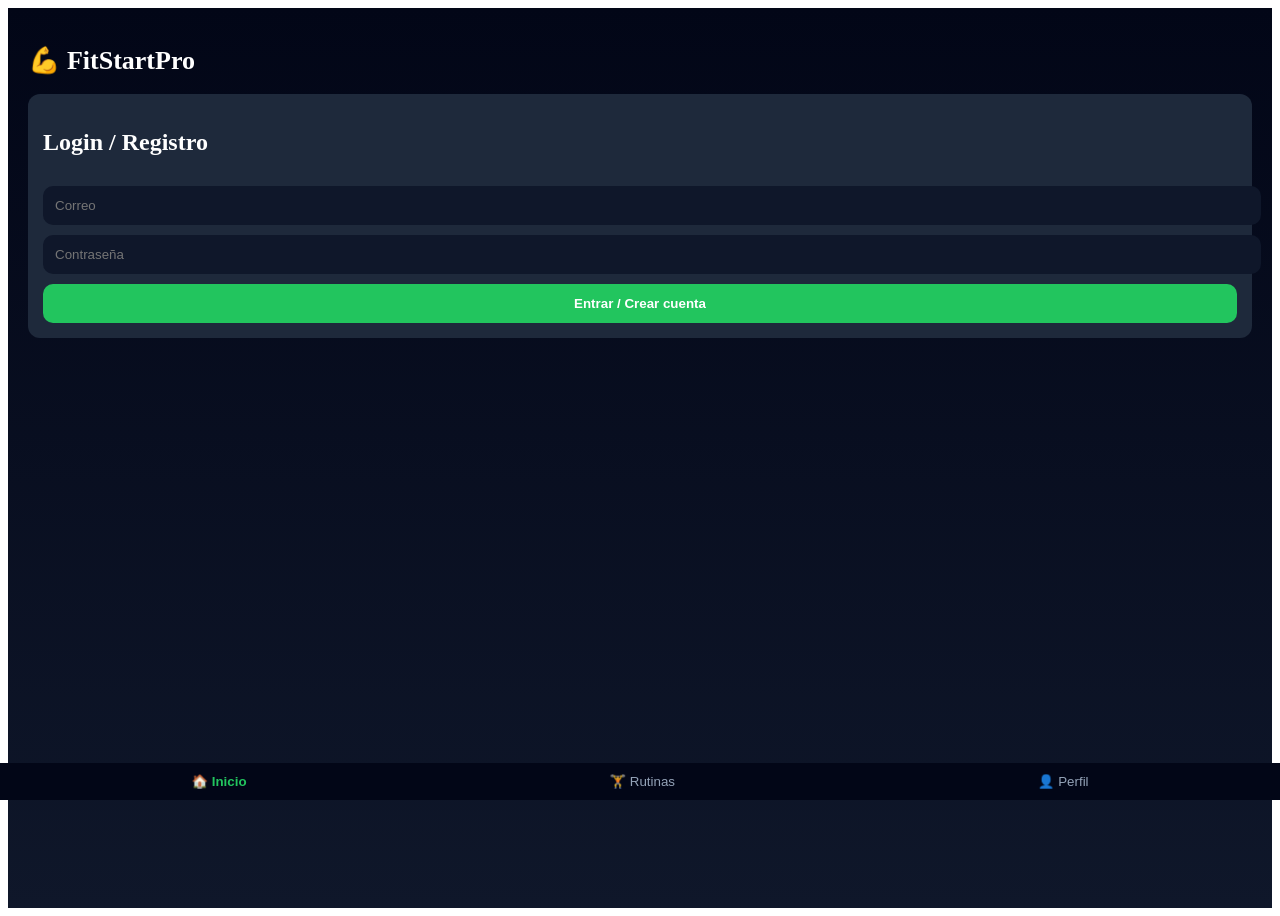
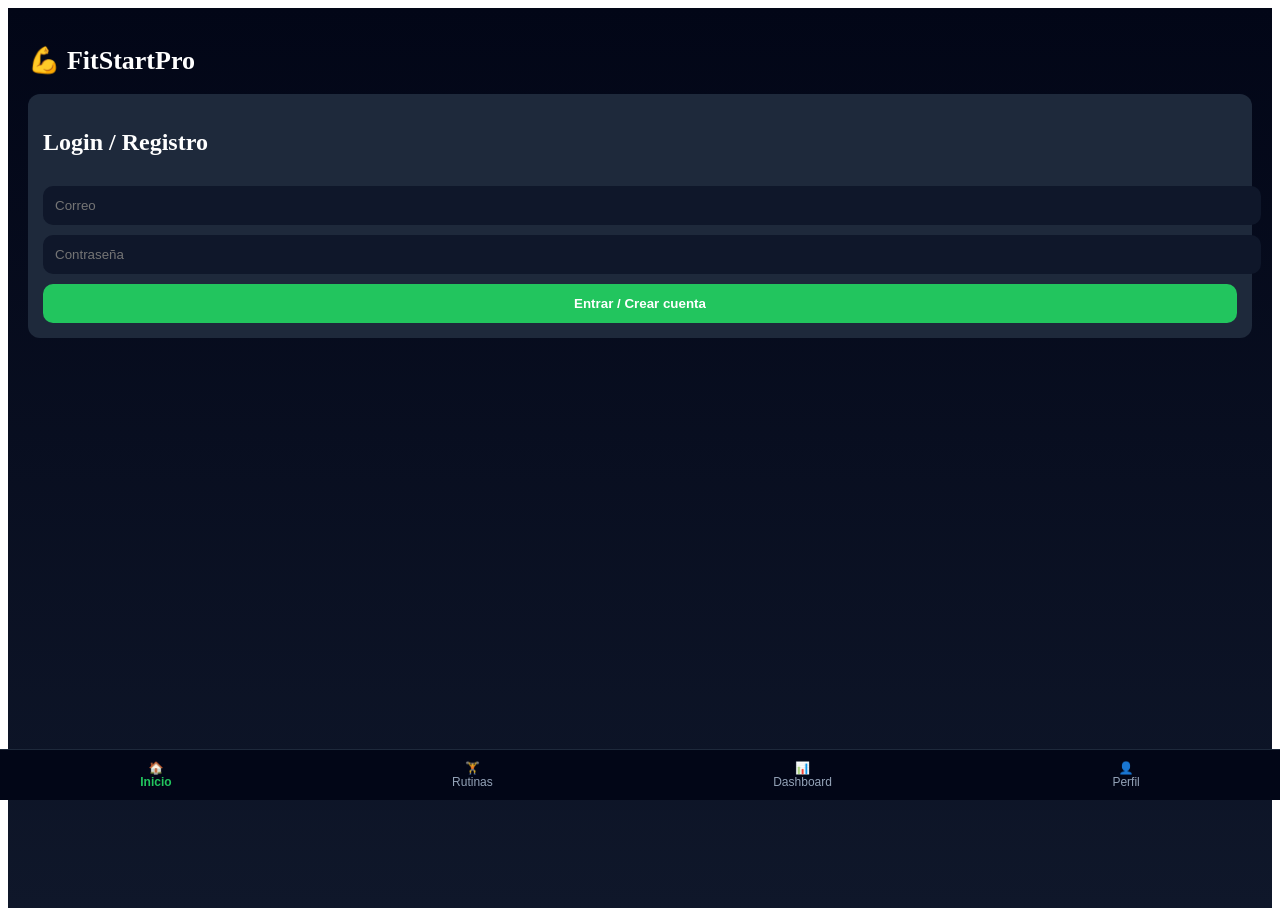
Before and after one commit to saraviaa928/Fitstartpro, a Next.js app: page / in a window 1280 px wide. Built offline with nearby package versions, Linux system fonts and the light colour scheme; no server answers.

Commit message:
Actualizar Navbar.tsx

```diff
--- a/components/Navbar.tsx
+++ b/components/Navbar.tsx
@@ -6,27 +6,44 @@ export default function Navbar() {
   const router = useRouter();
   const pathname = usePathname();
 
+  const go = (path: string) => router.push(path);
+
   return (
     <nav style={styles.nav}>
+      {/* INICIO */}
       <button
         style={pathname === "/" ? styles.active : styles.btn}
-        onClick={() => router.push("/")}
+        onClick={() => go("/")}
       >
-        🏠 Inicio
+        🏠
+        <span>Inicio</span>
       </button>
 
+      {/* RUTINAS */}
       <button
         style={pathname === "/rutinas" ? styles.active : styles.btn}
-        onClick={() => router.push("/rutinas")}
+        onClick={() => go("/rutinas")}
       >
-        🏋️ Rutinas
+        🏋️
+        <span>Rutinas</span>
       </button>
 
+      {/* DASHBOARD 🔥 */}
+      <button
+        style={pathname === "/dashboard" ? styles.active : styles.btn}
+        onClick={() => go("/dashboard")}
+      >
+        📊
+        <span>Dashboard</span>
+      </button>
+
+      {/* PERFIL */}
       <button
         style={pathname === "/perfil" ? styles.active : styles.btn}
-        onClick={() => router.push("/perfil")}
+        onClick={() => go("/perfil")}
       >
-        👤 Perfil
+        👤
+        <span>Perfil</span>
       </button>
     </nav>
   );
@@ -41,17 +58,29 @@ const styles: any = {
     background: "#020617",
     display: "flex",
     justifyContent: "space-around",
-    padding: "10px",
+    padding: "10px 0",
+    borderTop: "1px solid #1e293b",
+    zIndex: 100,
   },
+
   btn: {
     background: "transparent",
     border: "none",
     color: "#94a3b8",
+    display: "flex",
+    flexDirection: "column",
+    alignItems: "center",
+    fontSize: "12px",
   },
+
   active: {
     background: "transparent",
     border: "none",
     color: "#22c55e",
+    display: "flex",
+    flexDirection: "column",
+    alignItems: "center",
+    fontSize: "12px",
     fontWeight: "bold",
   },
 };
```
